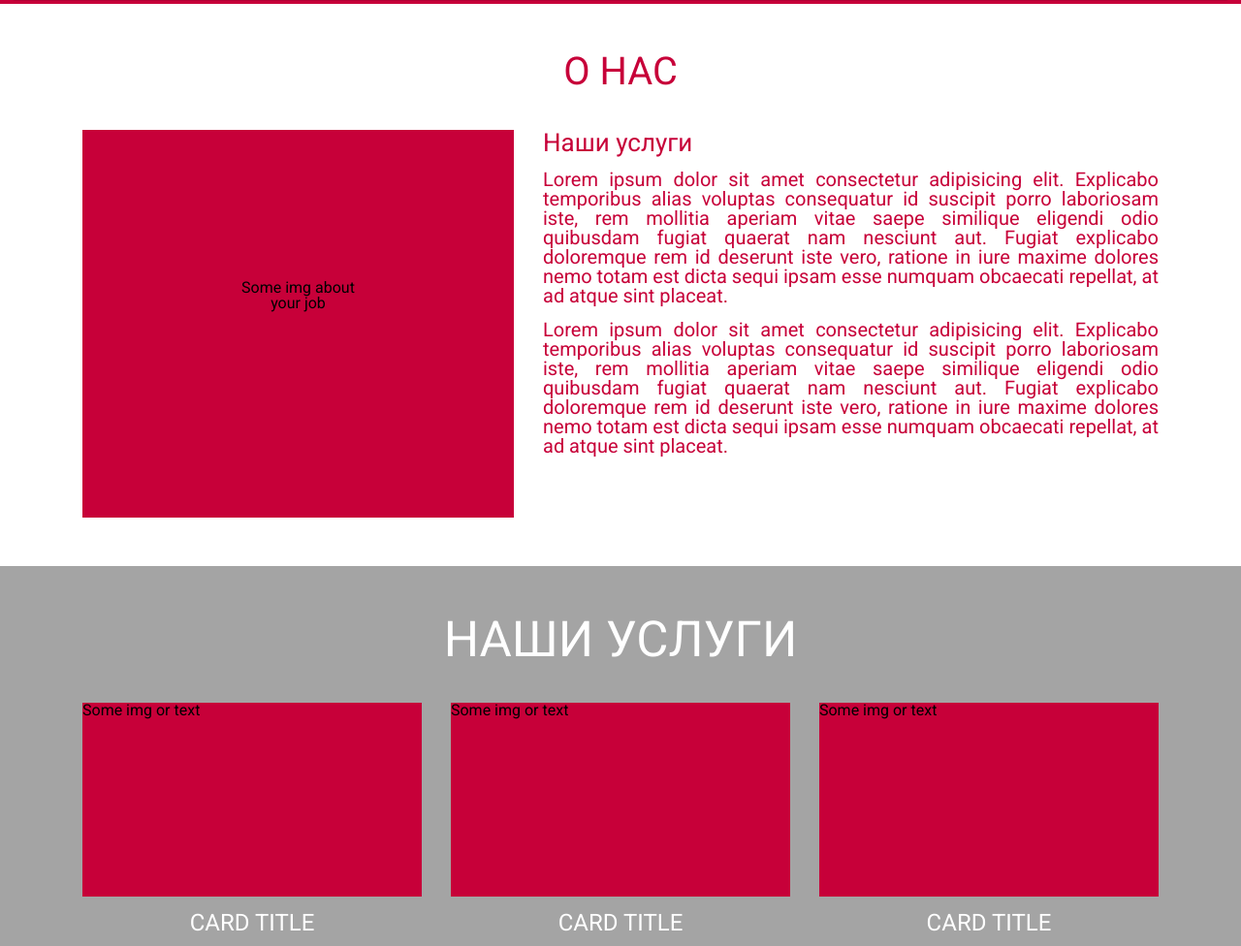
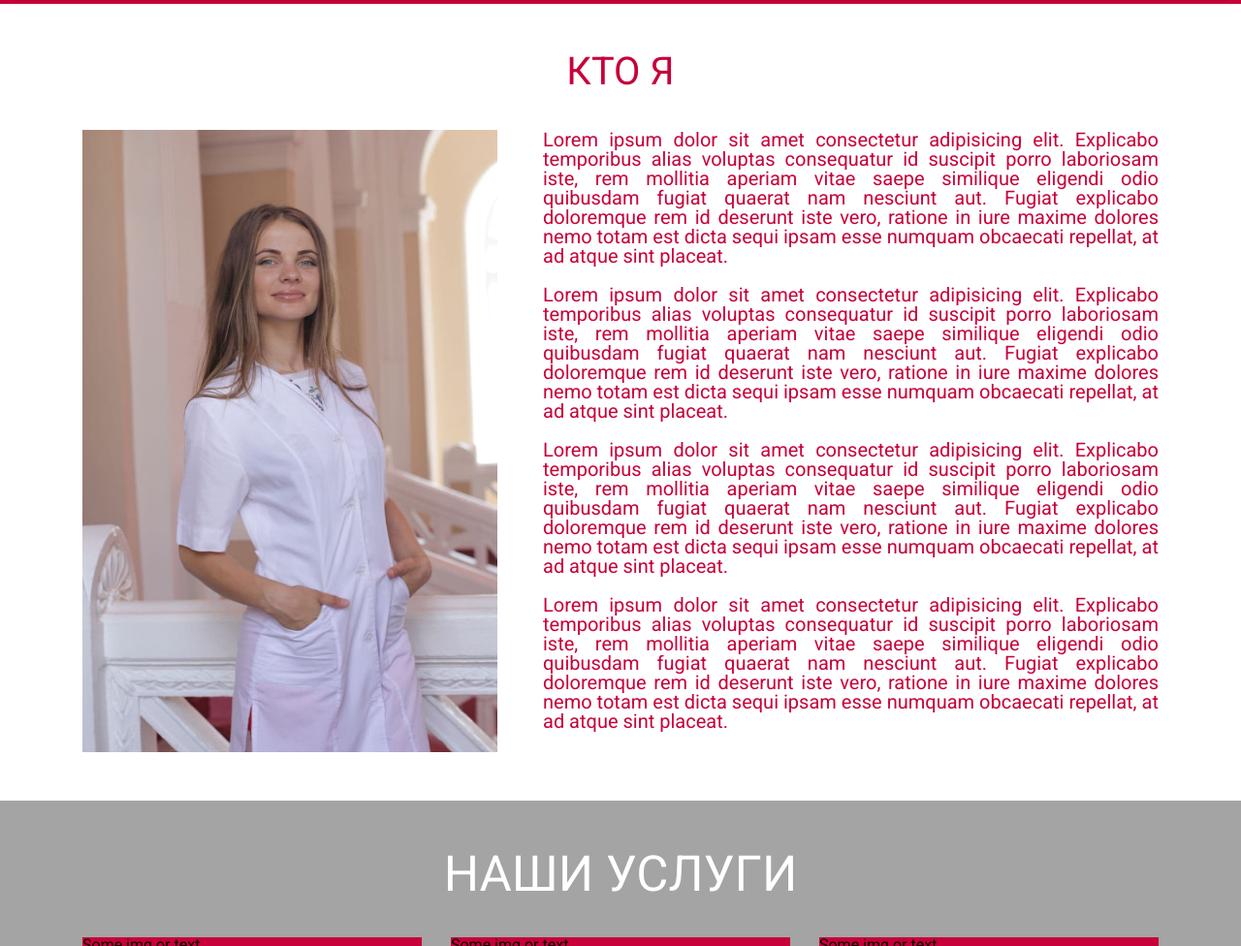
Before and after one commit to DUDA-UA/electro, a website: page dist/index.html in a window 1280 px wide. Shown: the part 683-1659 px from the top of the page at 97% size. Drawn offline with nearby package versions, Linux system fonts and the light colour scheme.

Commit message:
foto1 commit

```diff
--- a/dist/index.html
+++ b/dist/index.html
@@ -92,18 +92,19 @@
 </div>
         <div class="about">
     <div class="about__title">
-        <h3>о нас</h3>
+        <h3>кто я</h3>
     </div>
     <div class="container">
         <div class="row">
             <div class="col-5">
-                <div class="about__img">Some img about your job</div>
+                <img src="img/foto1.jpg" alt="foto" class="about__img">
             </div>
             <div class="col-7">
                 <div class="about__content">
-                    <h3 class="about__content__title">Наши услуги</h3>
                     <p class="about__content__text">Lorem ipsum dolor sit amet consectetur adipisicing elit. Explicabo temporibus alias voluptas consequatur id suscipit porro laboriosam iste, rem mollitia aperiam vitae saepe similique eligendi odio quibusdam fugiat quaerat nam nesciunt aut. Fugiat explicabo doloremque rem id deserunt iste vero, ratione in iure maxime dolores nemo totam est dicta sequi ipsam esse numquam obcaecati repellat, at ad atque sint placeat.</p>
-                    <p class="about__content__text">Lorem ipsum dolor sit amet consectetur adipisicing elit. Explicabo temporibus alias voluptas consequatur id suscipit porro laboriosam iste, rem mollitia aperiam vitae saepe similique eligendi odio quibusdam fugiat quaerat nam nesciunt aut. Fugiat explicabo doloremque rem id deserunt iste vero, ratione in iure maxime dolores nemo totam est dicta sequi ipsam esse numquam obcaecati repellat, at ad atque sint placeat.</p>
+                    <p class="about__content__text text-bottom">Lorem ipsum dolor sit amet consectetur adipisicing elit. Explicabo temporibus alias voluptas consequatur id suscipit porro laboriosam iste, rem mollitia aperiam vitae saepe similique eligendi odio quibusdam fugiat quaerat nam nesciunt aut. Fugiat explicabo doloremque rem id deserunt iste vero, ratione in iure maxime dolores nemo totam est dicta sequi ipsam esse numquam obcaecati repellat, at ad atque sint placeat.</p>
+                    <p class="about__content__text text-bottom">Lorem ipsum dolor sit amet consectetur adipisicing elit. Explicabo temporibus alias voluptas consequatur id suscipit porro laboriosam iste, rem mollitia aperiam vitae saepe similique eligendi odio quibusdam fugiat quaerat nam nesciunt aut. Fugiat explicabo doloremque rem id deserunt iste vero, ratione in iure maxime dolores nemo totam est dicta sequi ipsam esse numquam obcaecati repellat, at ad atque sint placeat.</p>
+                    <p class="about__content__text text-bottom">Lorem ipsum dolor sit amet consectetur adipisicing elit. Explicabo temporibus alias voluptas consequatur id suscipit porro laboriosam iste, rem mollitia aperiam vitae saepe similique eligendi odio quibusdam fugiat quaerat nam nesciunt aut. Fugiat explicabo doloremque rem id deserunt iste vero, ratione in iure maxime dolores nemo totam est dicta sequi ipsam esse numquam obcaecati repellat, at ad atque sint placeat.</p>
                 </div>
             </div>
         </div>
--- a/dist/style/style.css
+++ b/dist/style/style.css
@@ -3493,21 +3493,19 @@ table {
     color: #C70039; }
 
 .about__img {
-  max-width: 500px;
-  width: 100%;
-  height: 400px;
-  background-color: #C70039;
-  text-align: center;
-  padding: 35%; }
+  max-width: 428px;
+  width: 100%; }
 
 .about__content__title {
   font-size: 26px;
   color: #C70039; }
 
 .about__content__text {
-  margin-top: 15px;
   color: #C70039;
   line-height: 20px; }
+
+.text-bottom {
+  margin-top: 20px; }
 
 .service {
   background-color: #A4A4A4; }
```
Also changed, not shown: dist/img/Untitled-1.png (added), dist/img/foto1.jpg (added).
